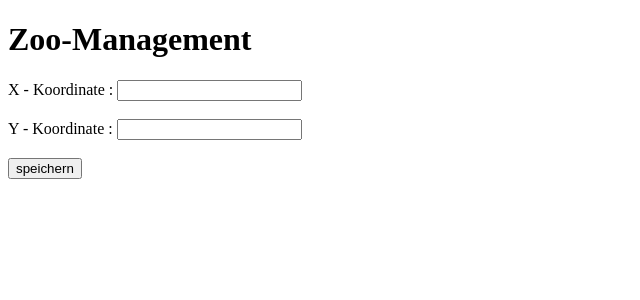
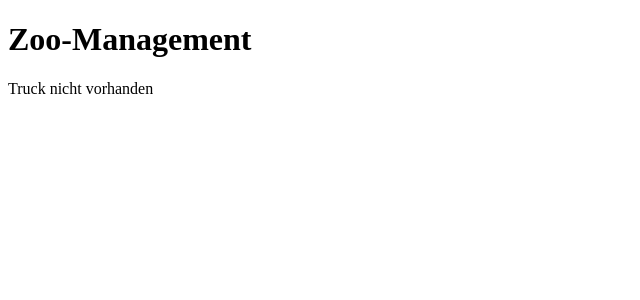
Before and after one commit to neuefische/cgn-java-22-2-zoomanagement, a React (Create React App) app in the folder frontend/: page /#/trucks/1 in a window 1280 px wide. Shown: the top 300 px of the page, without its empty margins (0-640 px from the left). Built offline with nearby package versions, Linux system fonts and the light colour scheme; no server answers.

Commit message:
Added error message if truck not found

```diff
--- a/frontend/src/truck/FoodTruckDetail.tsx
+++ b/frontend/src/truck/FoodTruckDetail.tsx
@@ -25,8 +25,14 @@ export default function FoodTruckDetail(props: FoodTruckDetailsProps) {
         }
     }
 
+    if (!truck) {
+        return <>Truck nicht vorhanden</>
+    }
+
+
     return (
         <>
+
             <h2>{truck?.name}</h2>
             <form onSubmit={updatedTruck}>
 
```
